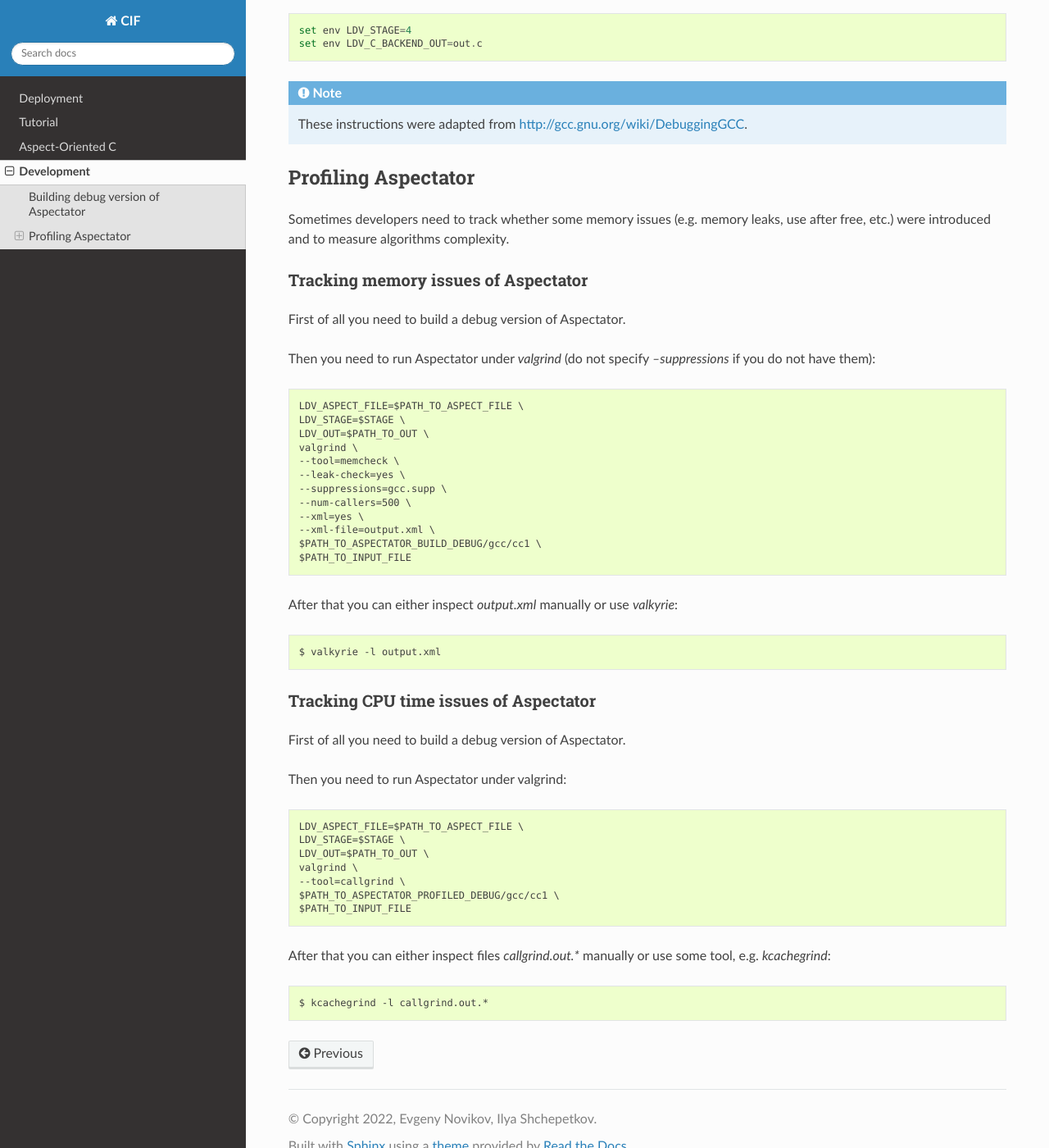
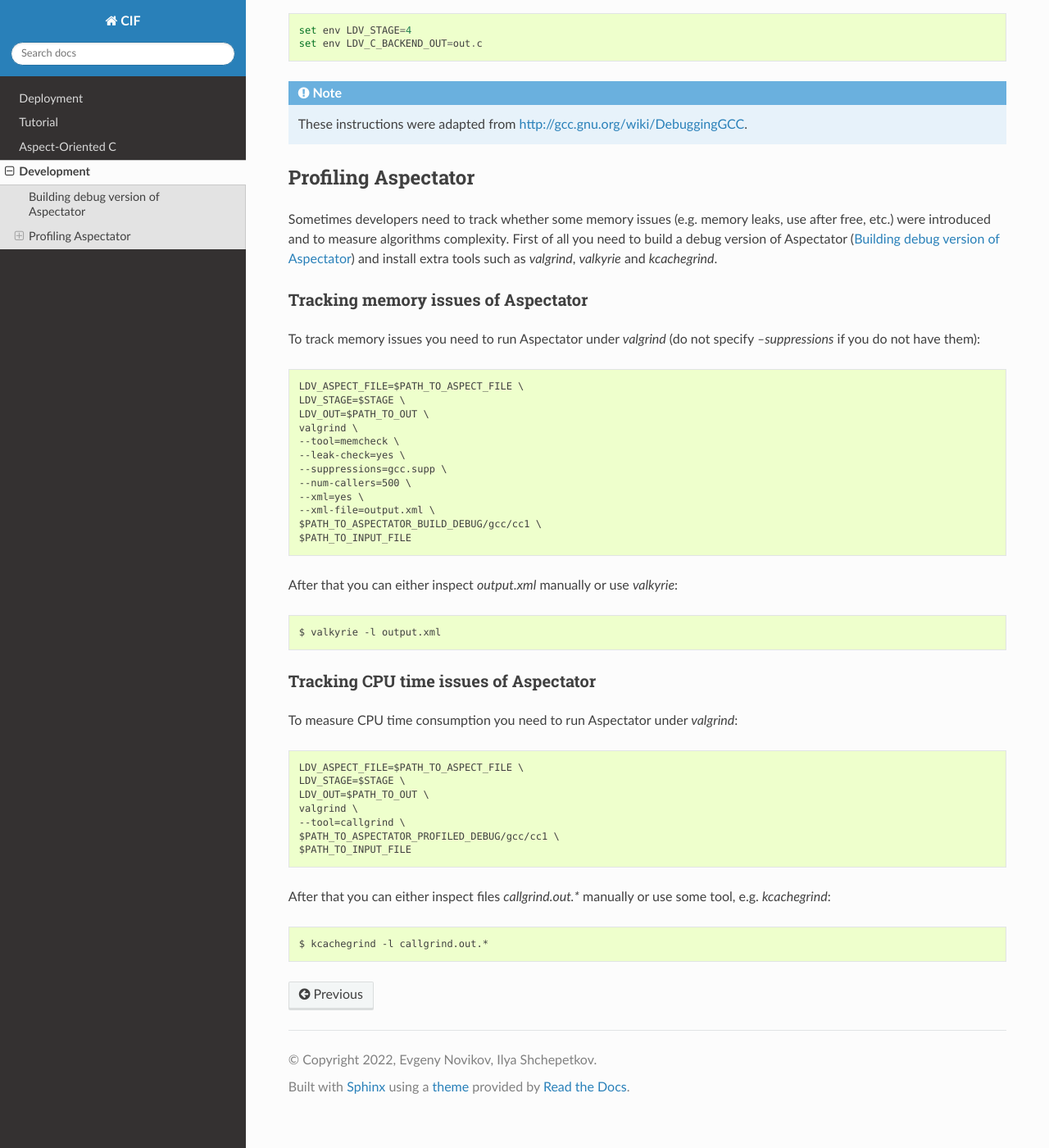
Before and after one commit to ldv-klever/cif, a Sphinx documentation site: the page built from docs/development.rst, in a window 1280 px wide and 1400 px high, scrolled down 1265 px. Shown: the whole window at 82% size. Built offline with Sphinx 7.4.7 and the Read the Docs theme 2.0.0, drawn with Linux system fonts in a browser that asks for light colours.

Commit message:
Minor improvements to developer documentation

```diff
--- a/docs/development.rst
+++ b/docs/development.rst
@@ -55,13 +57,14 @@ Profiling Aspectator
 
 Sometimes developers need to track whether some memory issues (e.g. memory leaks, use after free, etc.) were introduced
 and to measure algorithms complexity.
+First of all you need to build a debug version of Aspectator (:ref:`debug_deploy`) and install extra tools such as
+*valgrind*, *valkyrie* and *kcachegrind*.
 
 Tracking memory issues of Aspectator
 ^^^^^^^^^^^^^^^^^^^^^^^^^^^^^^^^^^^^
 
-First of all you need to build a debug version of Aspectator.
-
-Then you need to run Aspectator under *valgrind* (do not specify *--suppressions* if you do not have them)::
+To track memory issues you need to run Aspectator under *valgrind* (do not specify *--suppressions* if you do not have
+them)::
 
     LDV_ASPECT_FILE=$PATH_TO_ASPECT_FILE \
     LDV_STAGE=$STAGE \
@@ -84,9 +87,7 @@ After that you can either inspect *output.xml* manually or use *valkyrie*::
 Tracking CPU time issues of Aspectator
 ^^^^^^^^^^^^^^^^^^^^^^^^^^^^^^^^^^^^^^
 
-First of all you need to build a debug version of Aspectator.
-
-Then you need to run Aspectator under valgrind::
+To measure CPU time consumption you need to run Aspectator under *valgrind*::
 
     LDV_ASPECT_FILE=$PATH_TO_ASPECT_FILE \
     LDV_STAGE=$STAGE \
```
Also changed, not shown: other parts of docs/development.rst (+2 -0 lines).
